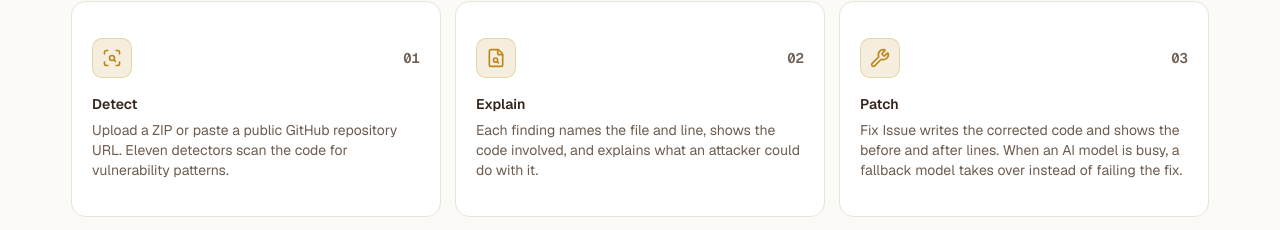
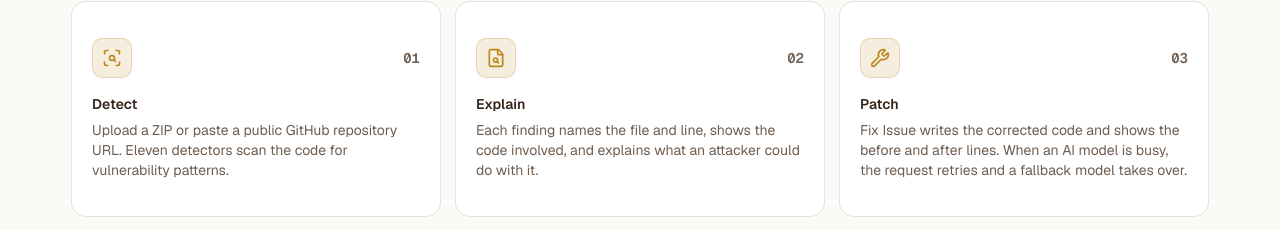
Before and after one commit to Ahmadraza970/proofcode, a Next.js app: page / in a window 1280 px wide. Shown: the part 860-1090 px from the top of the page. Built offline with nearby package versions, Linux system fonts and the light colour scheme; no server answers.

Commit message:
Correct landing wording: AI fix retries with a fallback model (no implied never-fail guarantee)

```diff
--- a/components/landing/LandingPage.tsx
+++ b/components/landing/LandingPage.tsx
@@ -45,7 +45,7 @@ const STEPS: {
   {
     icon: Wrench,
     title: "Patch",
-    body: "Fix Issue writes the corrected code and shows the before and after lines. When an AI model is busy, a fallback model takes over instead of failing the fix.",
+    body: "Fix Issue writes the corrected code and shows the before and after lines. When an AI model is busy, the request retries and a fallback model takes over.",
   },
   {
     icon: RefreshCw,
```
